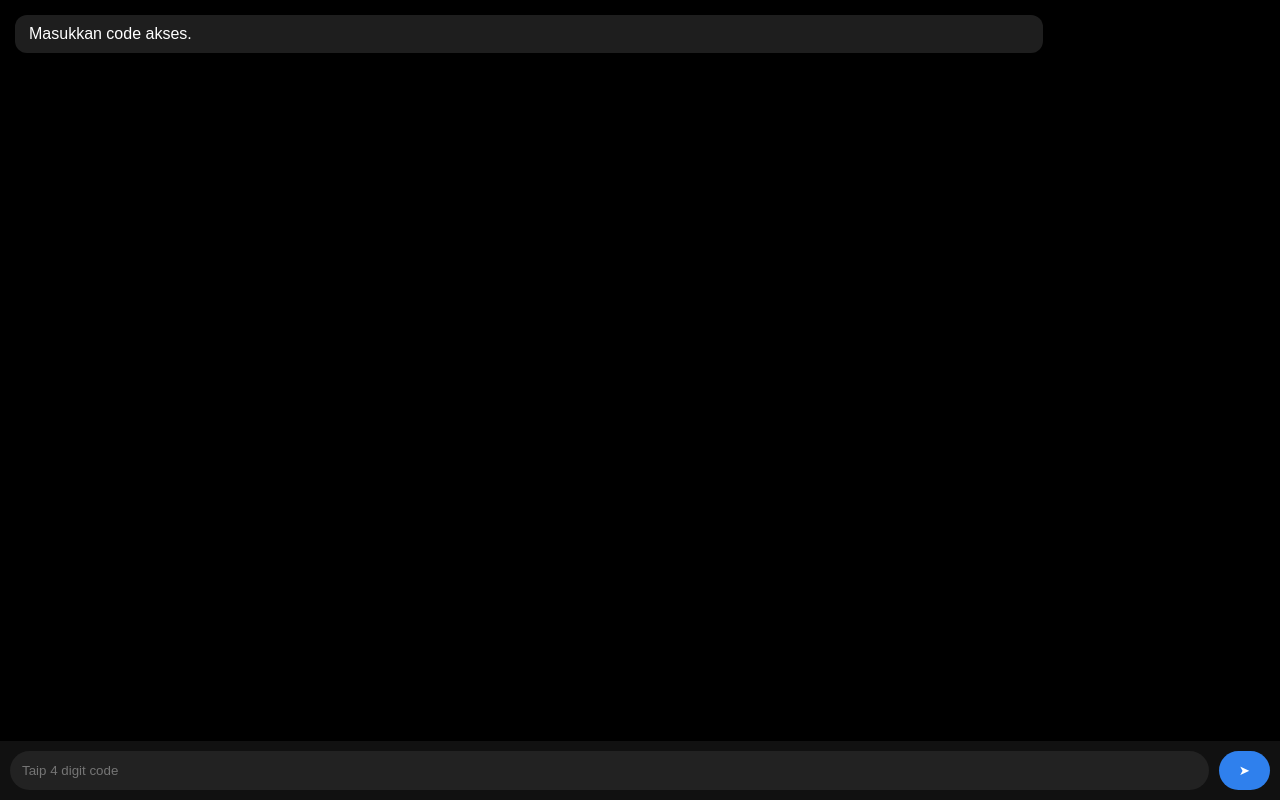
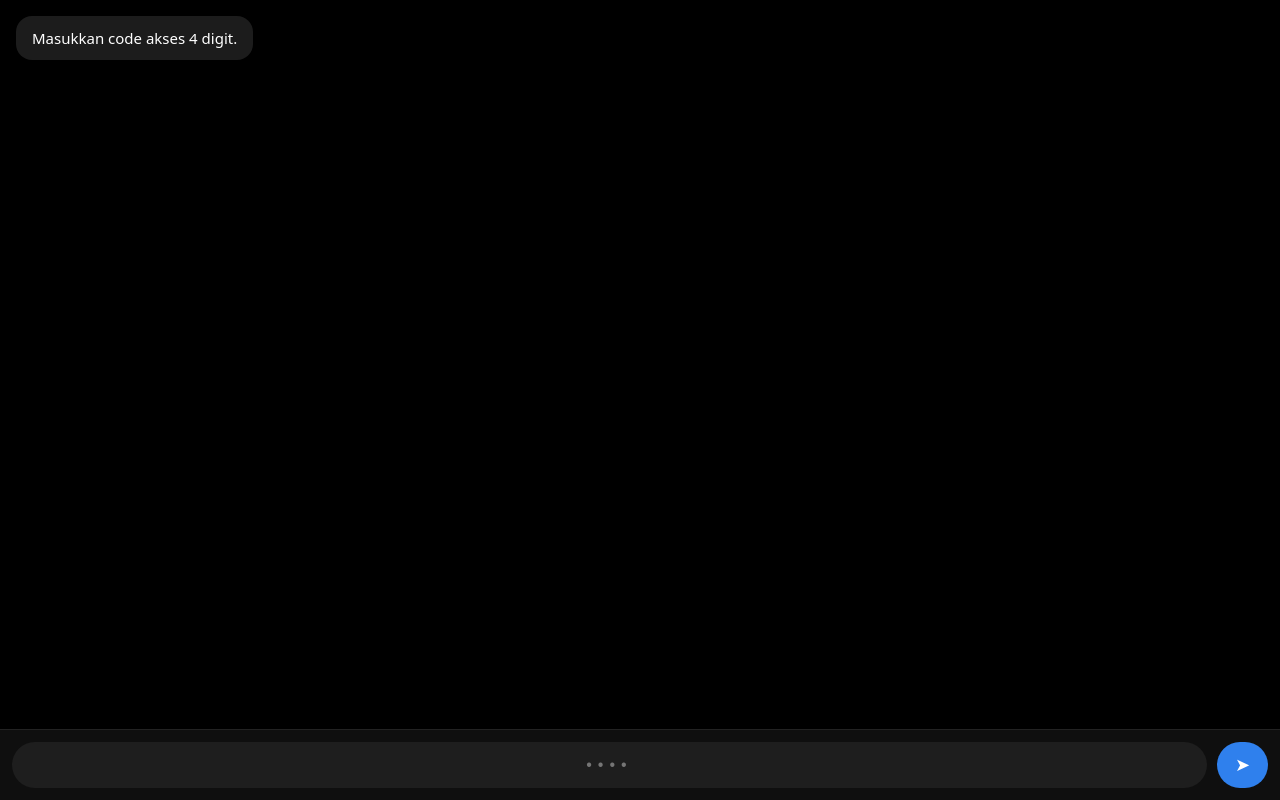
Before and after one commit to Pokka69/zspace, a plain HTML site: page index.html in a window 1280 px wide. Drawn offline with Linux system fonts and the light colour scheme.

Commit message:
Update index.html

```diff
--- a/index.html
+++ b/index.html
@@ -2,55 +2,81 @@
 <html lang="ms">
 <head>
 <meta charset="UTF-8">
+<meta name="viewport" content="width=device-width, initial-scale=1.0, maximum-scale=1.0">
 <title>Chat Access</title>
 
 <style>
+* {
+  box-sizing: border-box;
+}
+
 body {
   margin: 0;
   background: #000;
   color: #fff;
-  font-family: Arial, sans-serif;
+  font-family: system-ui, -apple-system, BlinkMacSystemFont, sans-serif;
+  height: 100vh;
   display: flex;
   flex-direction: column;
-  height: 100vh;
 }
+
 .chat {
   flex: 1;
-  padding: 15px;
+  padding: 16px;
   overflow-y: auto;
+  display: flex;
+  flex-direction: column;
+  gap: 10px;
 }
+
 .msg {
-  max-width: 80%;
-  padding: 10px 14px;
-  margin-bottom: 10px;
-  border-radius: 12px;
+  max-width: 75%;
+  padding: 12px 16px;
+  border-radius: 16px;
+  word-wrap: break-word;
+  font-size: 15px;
 }
-.bot { background: #1e1e1e; }
+
+.bot {
+  background: #1c1c1c;
+  align-self: flex-start;
+}
+
 .user {
   background: #2f80ed;
-  margin-left: auto;
+  align-self: flex-end;
 }
+
 .input-box {
+  position: sticky;
+  bottom: 0;
   display: flex;
-  padding: 10px;
-  background: #111;
+  gap: 10px;
+  padding: 12px;
+  background: #0f0f0f;
+  border-top: 1px solid #222;
 }
+
 input {
   flex: 1;
-  padding: 12px;
-  background: #222;
+  padding: 14px;
+  background: #1e1e1e;
   border: none;
   color: white;
-  border-radius: 20px;
+  border-radius: 999px;
   outline: none;
+  font-size: 16px;
+  text-align: center;
+  letter-spacing: 6px;
 }
+
 button {
-  margin-left: 10px;
   background: #2f80ed;
   border: none;
   color: white;
-  padding: 0 20px;
-  border-radius: 20px;
+  padding: 0 18px;
+  border-radius: 999px;
+  font-size: 18px;
 }
 </style>
 </head>
@@ -60,14 +86,22 @@ button {
 <div class="chat" id="chat"></div>
 
 <div class="input-box">
-  <input type="password" id="code" maxlength="4" placeholder="Taip 4 digit code">
+  <input
+    id="code"
+    type="tel"
+    inputmode="numeric"
+    pattern="[0-9]*"
+    maxlength="4"
+    placeholder="••••"
+    autofocus
+  >
   <button onclick="send()">➤</button>
 </div>
 
 <script>
-// SENARAI CODE → PAGE (HASH)
+// HASH MD5 → PAGE
 const accessMap = {
-  "81dc9bdb52d04dc20036dbd8313ed055": "file.html", // 1234
+  "81dc9bdb52d04dc20036dbd8313ed055": "file.html",   // 1234
   "674f3c2c1a8a6f90461e8a66fb5550ba": "page-b.html", // 5678
   "fa246d0262c3925617b0c72bb20eeb1d": "admin.html"  // 9999
 };
@@ -77,40 +111,43 @@ const chat = document.getElementById("chat");
 function addMsg(text, cls) {
   const div = document.createElement("div");
   div.className = "msg " + cls;
-  div.innerText = text;
+  div.textContent = text;
   chat.appendChild(div);
   chat.scrollTop = chat.scrollHeight;
 }
 
-addMsg("Masukkan code akses.", "bot");
+addMsg("Masukkan code akses 4 digit.", "bot");
 
 async function send() {
   const input = document.getElementById("code");
-  const value = input.value;
+  const value = input.value.trim();
+
   if (value.length !== 4) return;
 
-  addMsg(value, "user");
+  addMsg("••••", "user");
   input.value = "";
 
   const hash = await md5(value);
 
   if (accessMap[hash]) {
-    addMsg("✅ Akses diterima. Mengalihkan...", "bot");
+    addMsg("✅ Akses diterima. Mengalihkan…", "bot");
     setTimeout(() => {
-      window.location.href = accessMap[hash];
-    }, 1500);
+      location.href = accessMap[hash];
+    }, 1200);
   } else {
     addMsg("❌ Code tidak sah.", "bot");
   }
 }
 
-function md5(str) {
-  return crypto.subtle.digest("MD5", new TextEncoder().encode(str))
-    .then(buf =>
-      Array.from(new Uint8Array(buf))
-        .map(b => b.toString(16).padStart(2, "0"))
-        .join("")
-    );
+// MD5 (fallback selamat)
+async function md5(str) {
+  if (crypto?.subtle) {
+    const buf = await crypto.subtle.digest("MD5", new TextEncoder().encode(str));
+    return [...new Uint8Array(buf)]
+      .map(b => b.toString(16).padStart(2, "0"))
+      .join("");
+  }
+  return CryptoJS.MD5(str).toString();
 }
 </script>
 
```
